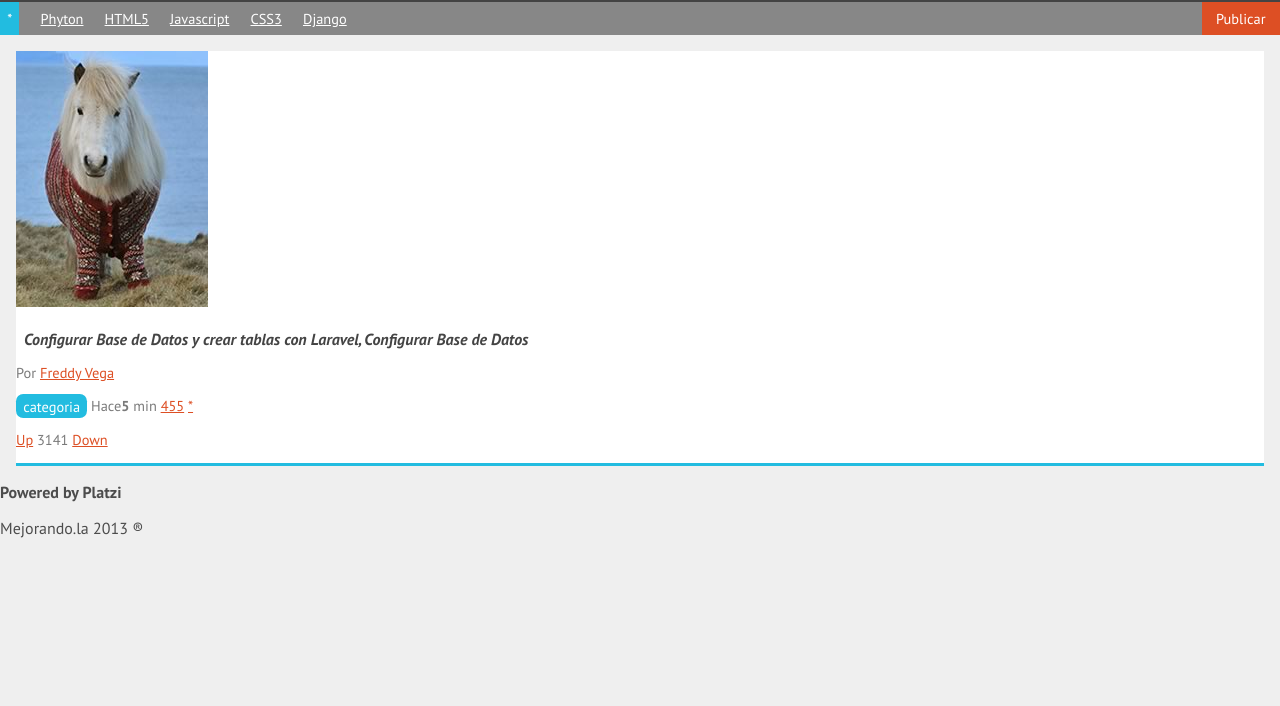
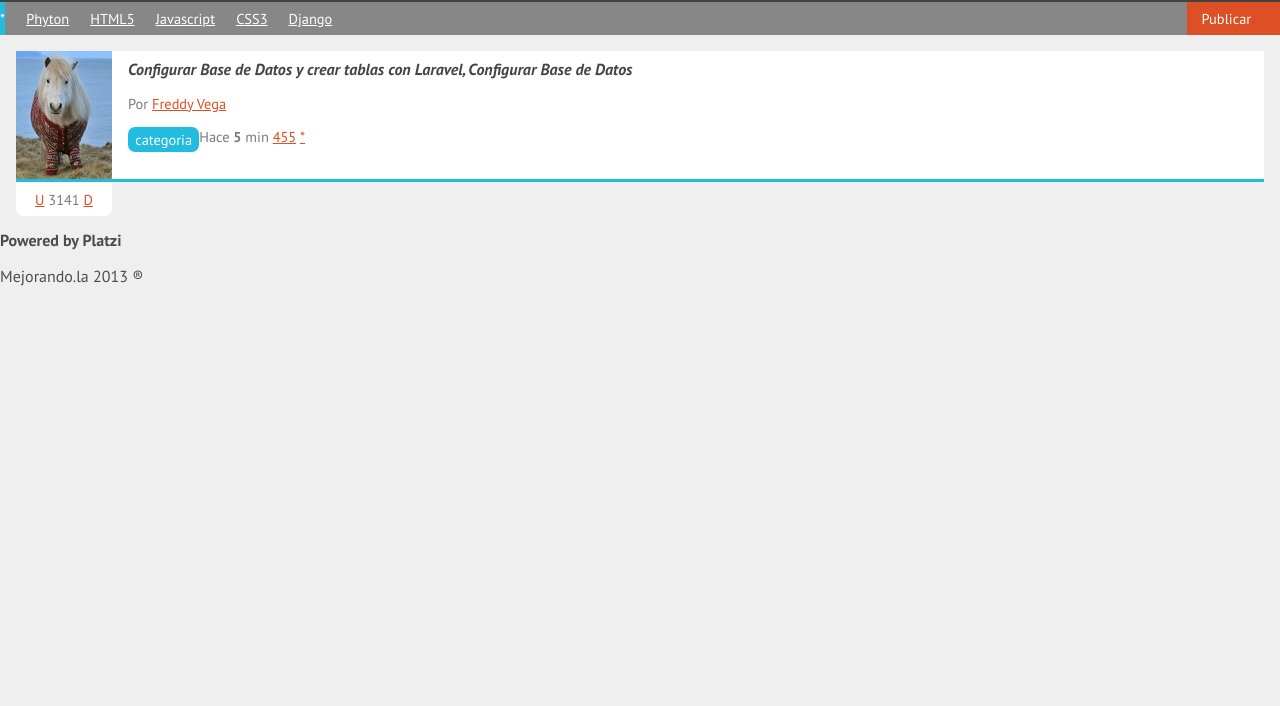
Before and after one commit to dmonterrubio/Puls3-dmonterrubio, a plain HTML site: page index.html in a window 1280 px wide. Shown: the part 94-800 px from the top of the page. Drawn offline with Linux system fonts and the light colour scheme.

Commit message:
Votación usando position

```diff
--- a/estilos.css
+++ b/estilos.css
@@ -77,18 +77,20 @@ nav ul li a
 nav #flechita_nav a
 {
 	background: #22BCE0;
-	padding: 0.5em;
+	padding: 0.5em 0;
 	text-decoration: none;
 }
 nav #publicar_nav
 {
+	background: #DD4F24;
 	float: right;
 	margin-right: 0;
+	padding-right: 1em;
+	position: relative;
 }
 nav #publicar_nav a
 {
-	 background: #DD4F24;
-
+	 display: inline-block;
 	 padding: 0.5em 1em;
 	 text-decoration: none;
 }
@@ -100,6 +102,9 @@ nav #publicar_nav a
 {
 	background: white;
 	border-bottom: 3px #22BCE0 solid;
+	margin-bottom: 3em;
+	min-height: 128px;
+	position: relative;
 }
 #contenido .item p
 {
@@ -111,6 +116,7 @@ nav #publicar_nav a
 	background: #22BCE0;
 	border-radius: 0.5em;
 	color: white;
+	float: left;
 	padding: 0.2em 0.5em;
 	text-decoration: none;
 }
@@ -122,6 +128,7 @@ nav #publicar_nav a
 #contenido .item .imagen_item img
 {
 	width: 96px;
+	height:
 }
 #contenido .item .titulo_item
 {
@@ -134,3 +141,14 @@ nav #publicar_nav a
 	color: #444;
 	text-decoration: none;
 }
+#contenido .item .votacion
+{
+	background: white;
+	border-radius: 0 0 0.5em 0.5em;
+	margin: 3px 0 0 0;
+	padding: 0.5em 0;
+	position: absolute;
+	text-align: center;
+	top: 100%;
+	width: 96px;
+}
--- a/index.html
+++ b/index.html
@@ -3,10 +3,9 @@
 <head>
 	<meta charset="utf-8" />
 	<title>Puls3: Comunidad online de gente pro</title>
-	<link rel="stylesheet"  href="normalize.css">
+	<link rel="stylesheet"  href="normalize.css" />
 	<link href='http://fonts.googleapis.com/css?family=PT+Sans:400,700,400italic,700italic' rel='stylesheet' type='text/css' />
 	<link rel="stylesheet"  href="estilos.css">
-</head>
 </head>
 <body>
 	<!-- header -->
@@ -14,7 +13,7 @@
 		<figure id="logo">
 			<img src="logo.png" />
 		</figure>
-		<h1>Título de la página</h1>
+		<h1>Puls3: Comunidad de gente atractiva y millonaria</h1>
 		<figure id="avatar">
 			<img src="avatar.jpg" />
 			<figcaption>
@@ -35,7 +34,7 @@
 	</nav>
 	<section id="contenido">
 		<article class="item">
-			<figure class="i magen_item">
+			<figure class="imagen_item">
 				<img src="imagen.jpg" />
 			</figure>
 			<h2 class="titulo_item">
@@ -46,20 +45,20 @@
 			</p>
 			<p class="datos_item">
 				<a class="tag_item" href="#">categoria</a>
-				<span class="fecha_item">Hace<strong>5</strong> min</span>
+				<span class="fecha_item">Hace <strong>5</strong> min</span>
 				<a class="cometarios_item"href="#">455</a>
 				<a class="guardar_item"href="#">*</a>
 			</p>
-			<p  class="votacion">
-				<a class="up"href="#">Up</a>
+			<p class="votacion">
+				<a class="up" href="#">U</a>
 				3141
-				<a class="down" href="#">Down </a>
+				<a class="down" href="#">D</a>
 			</p>
 		</article>
 	</section>
 	<footer>
 		<p><strong>Powered by Platzi</strong></p>
-		<p id="derecha">Mejorando.la 2013 ®</p>
+		<p>Mejorando.la 2013 ®</p>
 	</footer>
 </body>
 </html>
```
